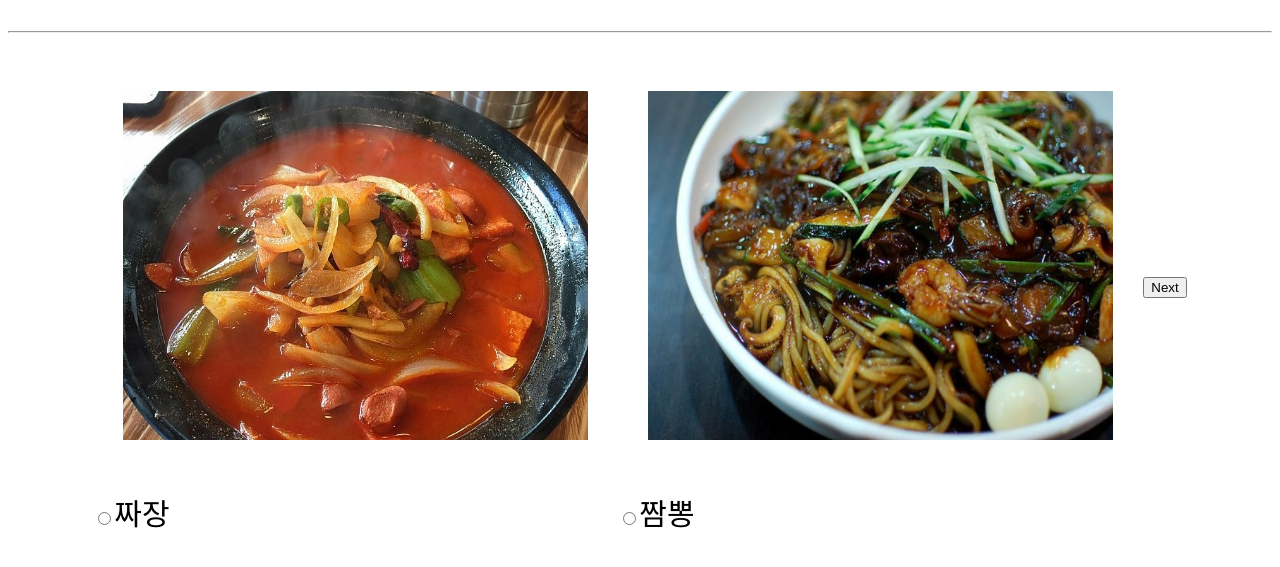
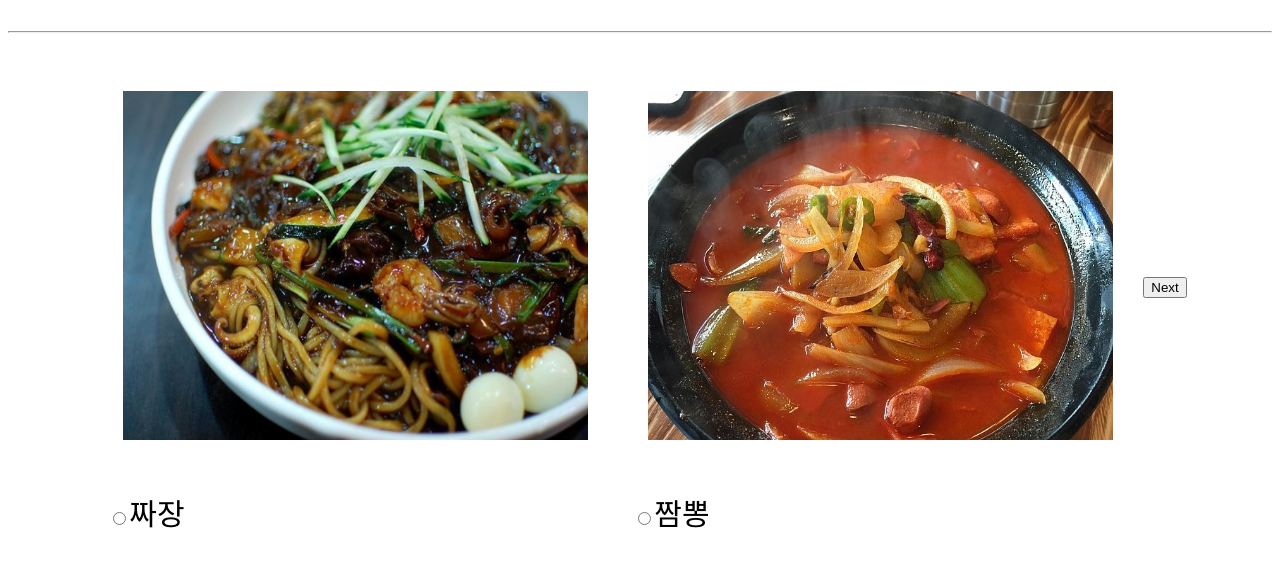
Before and after one commit to szzi/WPhw, a plain HTML site: page main.html in a window 1280 px wide. Both pictures are taken after a click on the button "Next". Shown: the part 83-650 px from the top of the page. Drawn offline with Linux system fonts and the light colour scheme; a web font is replaced by a local one.

Commit message:
버튼 누르면 바뀌는거 display:none이용한걸로 바꿈

```diff
--- a/main.html
+++ b/main.html
@@ -37,6 +37,7 @@
             height: 349px;
             background-color: #FBEFFB;
         }
+
     </style>
 </head>
 
@@ -51,20 +52,43 @@
     <form action="">
         <div class="container">
             <!-- 선택 -->
-            <div>
-                <img class="s" id="img1" src="images/doobu.jpg" alt="사진1"><br>
-                <label id="select1" for="ss1"><input id="ss1" name="food" type="radio" value="순두부찌개백반">순두부찌개 백반</label>
+            <div id="1">
+                <img class="s" id="img1" src="images/doobu.jpg" alt="순두부찌개"><br>
+                &nbsp;&nbsp;<label for="ss1"><input id="ss1" name="food" type="radio" value="순두부찌개백반">순두부찌개 백반</label>
+            </div>
+            <div id="2">
+                <img class="s" id="img2" src="images/bulgogi.jpg" alt="불고기백반"><br>
+                &nbsp;&nbsp;<label for="ss2"><input id="ss2" name="food" type="radio" value="불고기백반">불고기 백반</label>
+            </div>
+            <div id="3" style="display:none;">
+                <img class="s" id="img3" src="images/zazang.jpg" alt="짜장"><br>
+                &nbsp;&nbsp;<label for="ss3"><input id="ss3" name="food" type="radio" value="짜장">짜장</label>
+            </div>
+            <div id="4" style="display:none;">
+                <img class="s" id="img4" src="images/zzambbong.jpg" alt="짬뽕"><br>
+                &nbsp;&nbsp;<label for="ss4"><input id="ss4" name="food" type="radio" value="짬뽕">짬뽕</label>
+            </div>
+            <div id="5" style="display:none;">
+                <img class="s" id="img5" src="images/noodles.jpg" alt="냉모밀"><br>
+                &nbsp;&nbsp;<label for="ss5"><input id="ss5" name="food" type="radio" value="냉모밀">냉모밀</label>
+            </div>
+            <div id="6" style="display:none;">
+                <img class="s" id="img6" src="images/sushi.jpg" alt="초밥"><br>
+                &nbsp;&nbsp;<label for="ss6"><input id="ss6" name="food" type="radio" value="초밥">초밥</label>
+            </div>
+            <div id="7" style="display:none;">
+            <img class="s" id="img7" src="images/bokki.jpg" alt="떡볶이"><br>
+                &nbsp;&nbsp;<label for="ss7"><input id="ss7" name="food" type="radio" value="떡볶이">떡볶이</label>
+            </div>
+            <div id="8" style="display:none;">
+                <img class="s" id="img8" src="images/Burrito.jpg" alt="부리또"><br>
+                &nbsp;&nbsp;<label for="ss8"><input id="ss8" name="food" type="radio" value="부리또">부리또</label>
+            </div>
 
-            </div>
-            <div>
-                <img class="s" id="img2" src="images/bulgogi.jpg" alt="사진2"><br>
-                <label id="select2" for="ss2"><input id="ss2" name="food" type="radio" value="불고기백반">불고기 백반</label>
-
-            </div>
 
             <!-- button -->
             <div>
-                <input type="button" value="Next" onclick="change()">
+                <input type="button" value="Next" onclick="show()">
             </div>
 
         </div>
@@ -85,6 +109,14 @@
 
     <!-- 버튼 체크 -->
     <script>
+        // 8강 승자
+        var round1;
+        // 4강 승자
+        var round2;
+        // 2강 승자
+        var winner;
+
+        var count =0;
         function buttonchecked() {
             var found = null;
             // radio button name속성으로 받고, 이건 배열로 저장된댕
@@ -96,10 +128,12 @@
                     found = select[i];
             }
 
-            if (found != null)
+            if (found != null){
                 alert(found.value + "을(를) 선택하셨습니다");
+                change();
+            }
             else
-                alert("선택된 것이 없음");
+                alert("선택된 것이 없습니다. 선택해주세요!");
         }
     </script>
 
@@ -107,7 +141,7 @@
     <script>
         function change() {
             imgchange();
-            buttonchange();
+            show();
         }
     </script>
 
@@ -115,8 +149,8 @@
     <script>
         var files = ["images/doobu.jpg",
             "images/bulgogi.jpg",
+            "images/zazang.jpg",
             "images/zzambbong.jpg",
-            "images/zazang.jpg",
             "images/noodles.jpg",
             "images/sushi.jpg",
             "images/bokki.jpg",
@@ -139,50 +173,32 @@
     </script>
     <!-- image change 끝 -->
 
-    <!-- button change  -->
+    <!-- show  -->
     <script>
-        var btn = ["순두부찌개백반",
-            "불고기백반",
-            "짜장",
-            "짬뽕",
-            "냉모밀",
-            "초밥",
-            "떡볶이",
-            "부리또"];
+        var target = ["1","2","3","4","5","6","7","8"];
+        var index=2;
+        var before1 = null;
+        var before2 = null;
+        function show() {
+            if ((before1 != null) && (before2 != null) ){
+                hide(before1);
+                hide(before2);
+            }
+            if((before1==null && before2==null)){
+                hide("1");
+                hide("2");
+            }
 
-        var tag=[
-        '<label id="select1" for="ss1"><input id="ss1" name="food" type="radio" value="순두부찌개백반">순두부찌개 백반</label>',
-        '<label id="select2" for="ss2"><input id="ss2" name="food" type="radio" value="불고기백반">불고기 백반</label>',
-        '<label id="select1" for="ss1"><input id="ss1" name="food" type="radio" value="짜장">짜장</label>',
-        '<label id="select2" for="ss2"><input id="ss2" name="food" type="radio" value="짬뽕">짬뽕</label>',
-        '<label id="select1" for="ss1"><input id="ss1" name="food" type="radio" value="냉모밀">냉모밀</label>',
-        '<label id="select2" for="ss2"><input id="ss2" name="food" type="radio" value="초밥">초밥</label>',
-        '<label id="select1" for="ss1"><input id="ss1" name="food" type="radio" value="떡볶이">떡볶이</label>',
-        '<label id="select2" for="ss2"><input id="ss2" name="food" type="radio" value="부리또">부리또</label>',
-        ];
-
-        var i = 2;
-        var j=2;
-        function buttonchange() {
-            var select1 = document.getElementById("select1");
-            var select2 = document.getElementById("select2");
-
-            var food1 = document.getElementsByName("food1");
-            var food2 = document.getElementsByName("food2");
-
-            select1.innerHTML = tag[i++];
-            select2.innerHTML = tag[i++];
-            i%=btn.length
-
-
-            food1.value = btn[j++];
-            console.log(food1.value);
-            food2.value = btn[j++];
-            console.log(food2.value);
-            j %= btn.length;
+            before1 = target[index];
+            document.getElementById(target[index++]).style.display = 'block';
+            before2 = target[index];
+            document.getElementById(target[index++]).style.display = 'block';
+        }
+        function hide(target) {
+            document.getElementById(target).style.display = 'none';
         }
     </script>
-    <!-- button change 끝 -->
+    <!-- show 끝 -->
 
 
 </body>
```
